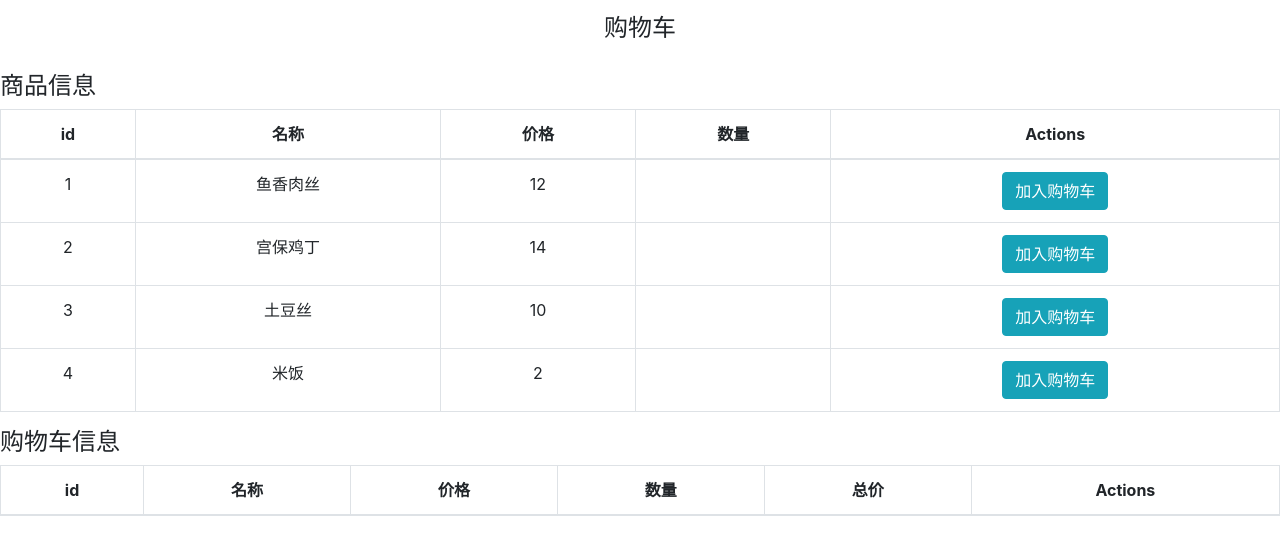
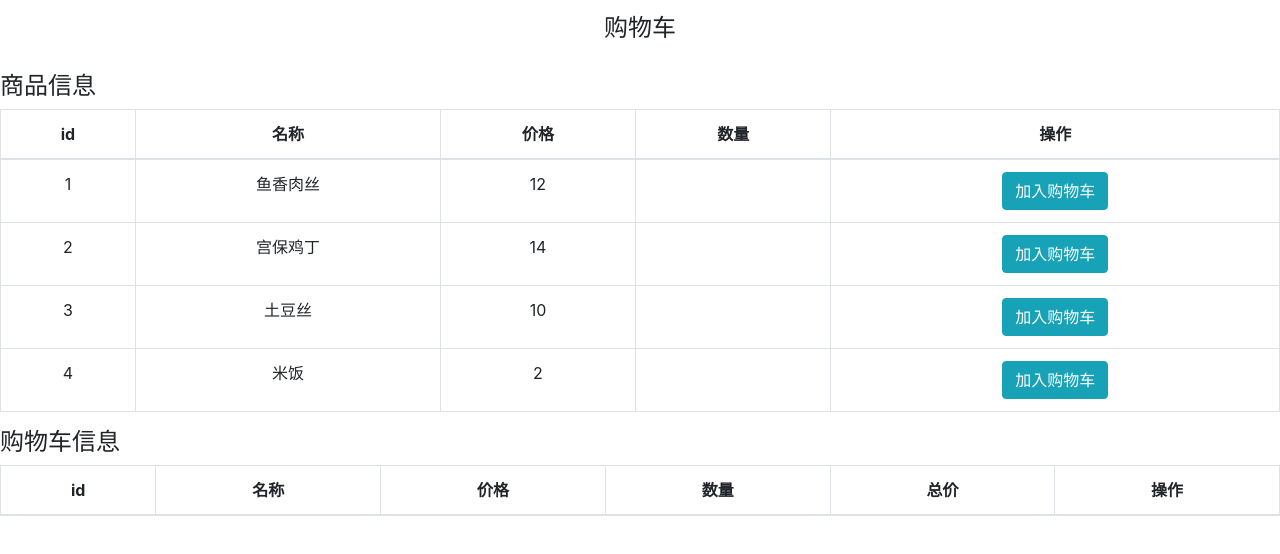
Before and after one commit to xiaosi0707/vuex-shopcart, a Vue app: page / in a window 1280 px wide. Shown: the top 554 px of the page. Built offline with nearby package versions, Linux system fonts and the light colour scheme.

Commit message:
table调整

```diff
--- a/src/components/cart.vue
+++ b/src/components/cart.vue
@@ -9,7 +9,7 @@
         <th>价格</th>
         <th>数量</th>
         <th>总价</th>
-        <th>Actions</th>
+        <th>操作</th>
       </tr>
       </thead>
       <tbody>
@@ -35,9 +35,6 @@ export default {
   computed: {
     cartDataList () {
       return this.$store.state.cartData
-    },
-    goodsNum () {
-      return this.$store.state.goodsCount
     }
   }
 }
--- a/src/components/list.vue
+++ b/src/components/list.vue
@@ -8,7 +8,7 @@
         <th>名称</th>
         <th>价格</th>
         <th>数量</th>
-        <th>Actions</th>
+        <th>操作</th>
       </tr>
       </thead>
       <tbody>
@@ -50,11 +50,11 @@ export default {
         price: 2
       }]
     }
-  },
-  computed: {
-    goodsNum () {
-      return this.$store.state.goodsCount
-    }
+  // },
+  // computed: {
+  //   goodsNum () {
+  //     return this.$store.state.goodsCount
+  //   }
   },
   methods: {
     // 加入购物车
--- a/src/store/index.js
+++ b/src/store/index.js
@@ -5,8 +5,7 @@ Vue.use(Vuex)
 
 const store = new Vuex.Store({
   state: {
-    cartData: [],
-    goodsCount: 1
+    cartData: [] // 购物车数据状态
   },
   mutations: {
     // 加入购物车
@@ -19,7 +18,7 @@ const store = new Vuex.Store({
         }
       })
       if (flag) {
-        Vue.set(product, 'count', 1)
+        Vue.set(product, 'count', 1) // product：传递过来“鱼香肉丝”
         state.cartData.push(product)
       }
     }
```
